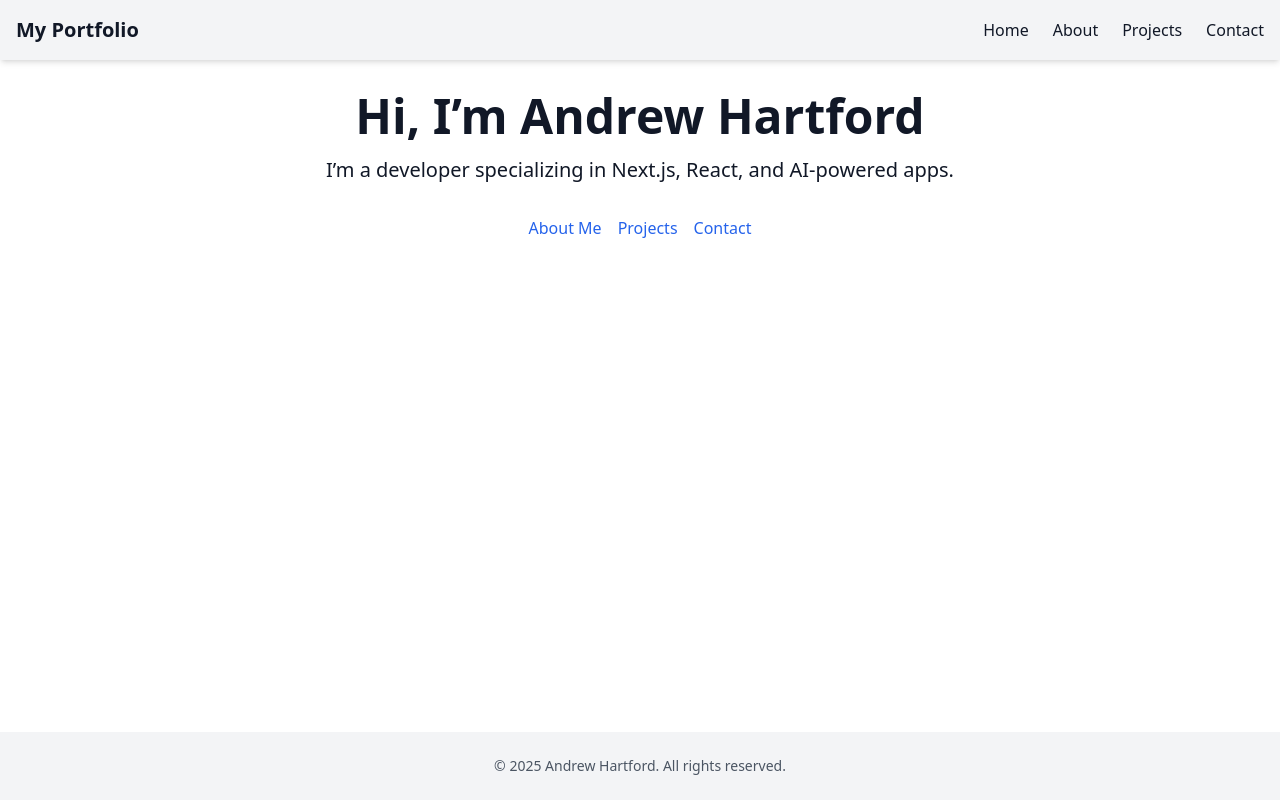
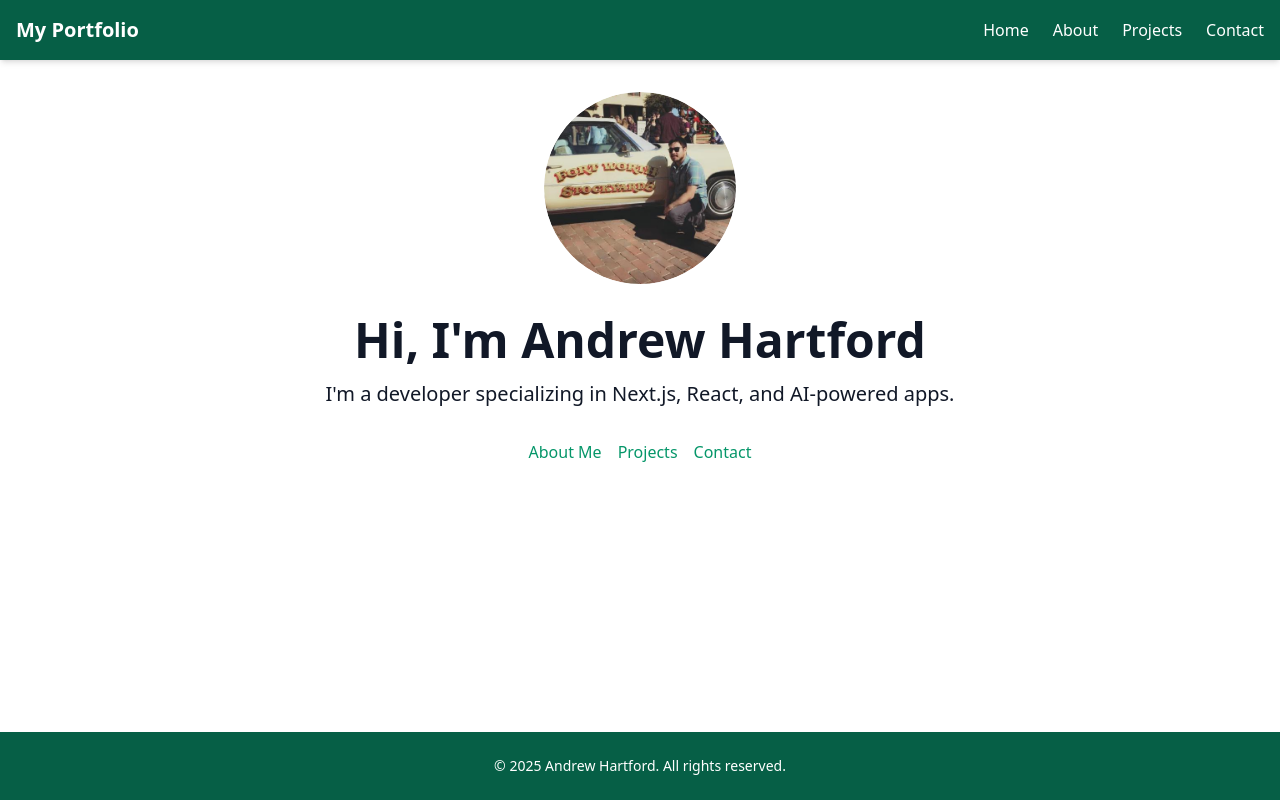
Before and after one commit to audiomuse1/personal-portfolioWebsite, a Next.js app: page / in a window 1280 px wide. Built offline with nearby package versions, Linux system fonts and the light colour scheme.

Commit message:
Updated header and footer colors, added image

```diff
--- a/package.json
+++ b/package.json
@@ -12,7 +12,8 @@
     "framer-motion": "^12.12.1",
     "next": "15.3.2",
     "react": "^19.0.0",
-    "react-dom": "^19.0.0"
+    "react-dom": "^19.0.0",
+    "react-icons": "^5.5.0"
   },
   "devDependencies": {
     "@tailwindcss/postcss": "^4",
--- a/src/app/about/page.tsx
+++ b/src/app/about/page.tsx
@@ -4,7 +4,7 @@ export default function AboutPage() {
     <section>
       <h1 className="text-4xl font-bold mb-6">About Me</h1>
       <p className="max-w-prose">
-        About me</p>
+         I was born in San Antonio, TX in 1992.  I currently live in Austin, TX and have been here since attending the University of Texas.  My passions and interests include biking, supporting local businesses, politics, mass transit, environmental issues, going on daytrips around Texas, and technology.</p>
       {/* Add more details here */}
     </section>
   );
--- a/src/app/contact/page.tsx
+++ b/src/app/contact/page.tsx
@@ -1,11 +1,50 @@
 // src/app/contact/page.tsx
+import Link from 'next/link';
+import { FaGithub, FaLinkedin, FaEnvelope } from 'react-icons/fa';
 import ContactForm from '../../components/ContactForm';
 
 export default function ContactPage() {
   return (
-    <section>
+    <section className="max-w-4xl mx-auto px-4 py-12">
       <h1 className="text-4xl font-bold mb-6">Contact Me</h1>
-      <ContactForm />
+
+      <div className="mb-12">
+        <p className="text-lg mb-8">
+          I'm always open to discussing new opportunities and ideas. Feel free to reach out for a phone call or video chat - I'd be happy to schedule time to connect!
+        </p>
+
+        <div className="space-y-4 mb-12">
+          <Link
+            href="https://github.com/audiomuse1"
+            target="_blank"
+            rel="noopener noreferrer"
+            className="flex items-center gap-3 hover:text-blue-500 transition-colors"
+          >
+            <FaGithub className="text-2xl" />
+            <span>github.com/audiomuse1</span>
+          </Link>
+
+          <Link
+            href="https://linkedin.com/in/ahartford"
+            target="_blank"
+            rel="noopener noreferrer"
+            className="flex items-center gap-3 hover:text-blue-500 transition-colors"
+          >
+            <FaLinkedin className="text-2xl" />
+            <span>linkedin.com/in/ahartford</span>
+          </Link>
+
+          <Link
+            href="mailto:andrewhartford2@gmail.com"
+            className="flex items-center gap-3 hover:text-blue-500 transition-colors"
+          >
+            <FaEnvelope className="text-2xl" />
+            <span>andrewhartford2@gmail.com</span>
+          </Link>
+        </div>
+
+        <ContactForm />
+      </div>
     </section>
   );
 }
--- a/src/app/page.tsx
+++ b/src/app/page.tsx
@@ -1,19 +1,32 @@
 // src/app/page.tsx
 import Link from 'next/link';
+import Image from 'next/image';
 
 export default function HomePage() {
   return (
-    <section className="text-center">
-      <h1 className="text-5xl font-bold mb-4">Hi, I’m Andrew Hartford</h1>
-      <p className="text-xl mb-8">I’m a developer specializing in Next.js, React, and AI-powered apps.</p>
+    <section className="text-center max-w-4xl mx-auto">
+      <div className="mb-8 relative">
+        <div className="w-48 h-48 mx-auto relative rounded-full overflow-hidden">
+          <Image
+            src="/images/selfPhoto.jpg"
+            alt="Andrew Hartford"
+            fill
+            style={{ objectFit: 'cover' }}
+            priority
+            className="rounded-full"
+          />
+        </div>
+      </div>
+      <h1 className="text-5xl font-bold mb-4">Hi, I'm Andrew Hartford</h1>
+      <p className="text-xl mb-8">I'm a developer specializing in Next.js, React, and AI-powered apps.</p>
       <nav className="space-x-4">
-        <Link href="/about" className="text-blue-600 hover:underline">
+        <Link href="/about" className="text-emerald-600 hover:underline">
           About Me
         </Link>
-        <Link href="/projects" className="text-blue-600 hover:underline">
+        <Link href="/projects" className="text-emerald-600 hover:underline">
           Projects
         </Link>
-        <Link href="/contact" className="text-blue-600 hover:underline">
+        <Link href="/contact" className="text-emerald-600 hover:underline">
           Contact
         </Link>
       </nav>
--- a/src/components/Footer.tsx
+++ b/src/components/Footer.tsx
@@ -1,7 +1,7 @@
 // src/components/Footer.tsx
 export default function Footer() {
   return (
-    <footer className="bg-gray-100 dark:bg-gray-800 py-6 text-center text-sm text-gray-600 dark:text-gray-400 mt-auto">
+    <footer className="bg-emerald-800 text-white py-6 text-center text-sm mt-auto">
       &copy; {new Date().getFullYear()} Andrew Hartford. All rights reserved.
     </footer>
   );
--- a/src/components/Header.tsx
+++ b/src/components/Header.tsx
@@ -3,14 +3,16 @@ import Link from 'next/link';
 
 export default function Header() {
   return (
-    <header className="bg-gray-100 dark:bg-gray-800 py-4 shadow-md">
+    <header className="bg-emerald-800 text-white py-4 shadow-md">
       <div className="container mx-auto flex justify-between items-center px-4">
-        <h2 className="text-xl font-semibold">My Portfolio</h2>
+        <h2 className="text-xl font-semibold">
+            <a href="/">My Portfolio</a>
+        </h2>
         <nav className="space-x-6">
-          <Link href="/" className="hover:text-blue-600">Home</Link>
-          <Link href="/about" className="hover:text-blue-600">About</Link>
-          <Link href="/projects" className="hover:text-blue-600">Projects</Link>
-          <Link href="/contact" className="hover:text-blue-600">Contact</Link>
+          <Link href="/" className="hover:text-emerald-200">Home</Link>
+          <Link href="/about" className="hover:text-emerald-200">About</Link>
+          <Link href="/projects" className="hover:text-emerald-200">Projects</Link>
+          <Link href="/contact" className="hover:text-emerald-200">Contact</Link>
         </nav>
       </div>
     </header>
```
Also changed, not shown: public/images/selfPhoto.jpg (added), 1 other file (tests, documents, lock files or other folders).
